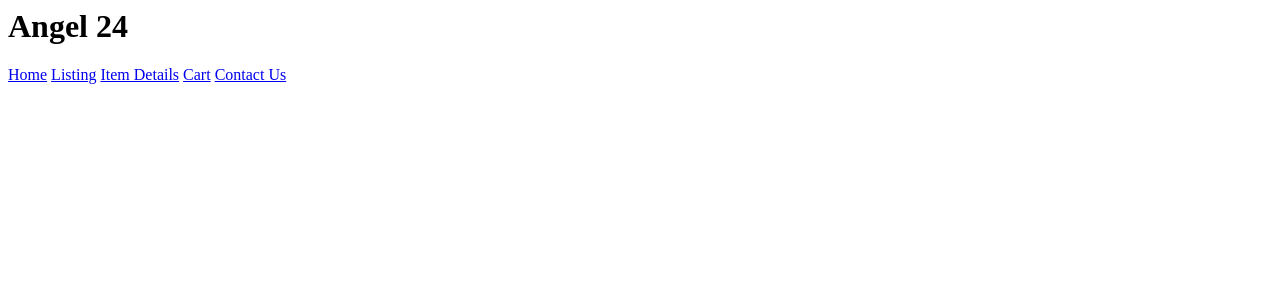
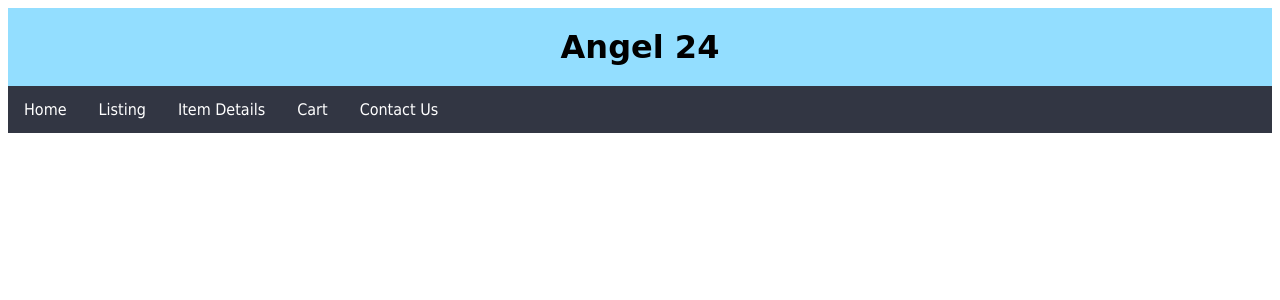
Before and after one commit to Raymond920/Angel_24, a PHP site: page / in a window 1280 px wide. Shown: the top 300 px of the page. Run offline with PHP 8.4, Linux system fonts and the light colour scheme.

Commit message:
done navigation

```diff
--- a/cart/index.php
+++ b/cart/index.php
@@ -6,5 +6,6 @@
         <header>
             <h1>Cart</h1>
         </header>
+        <?php include('../includes/navigation.php'); ?>
     </body>
 </html>
--- a/contact/index.php
+++ b/contact/index.php
@@ -6,5 +6,6 @@
         <header>
             <h1>Contact Us</h1>
         </header>
+        <?php include('../includes/navigation.php'); ?>
     </body>
 </html>
--- a/includes/navigation.php
+++ b/includes/navigation.php
@@ -1,17 +1,48 @@
 <style>
+    .first-color {
+        background: #323643;
+    }
+
+    .second-color {
+        background: #606470;
+    }
+
+    .third-color {
+        background: #93deff;
+    }
+
+    .fourth-color {
+        background: #f7f7f7;
+    }
+
     ul {
         list-style-type: none;
         margin: 0;
         padding: 0;
+        overflow: hidden;
     }
     li {
-        display: inline;
+        float: left;
     }
+
+    li a {
+        display: block;
+        color: white;
+        text-align: center;
+        padding: 14px 16px;
+        text-decoration: none;
+        font-family: 'Tahoma', sans-serif;
+    }
+
+    li a:hover {
+        background-color: #606470;
+    }
+
 </style>
 
 
 <nav>
-    <ul>
+    <ul class="first-color">
         <li><a href="/Angel_24">Home</a></li>
 		<li><a href="/Angel_24/listing">Listing</a></li>
 		<li><a href="/Angel_24/item">Item Details</a></li>
--- a/index.php
+++ b/index.php
@@ -1,11 +1,22 @@
+<!DOCTYPE html>
 <html>
     <head>
         <title>Angel 24</title>
+        <style>
+            .header {
+                font-family: 'bradley hand', cursive;
+                text-align: center;
+                background-color: #93deff;
+                padding: 20px;
+                margin: 0px;
+                font-size: 2em;
+            }
+        </style>
     </head>
     <body>
-        <header>
-            <h1>Angel 24</h1>
-        </header>
-        <?php include('includes/navigation.php'); ?>
+        <div style="background-color: #93deff;">
+            <h1 class="header">Angel 24</h1>
+            <?php include('includes/navigation.php'); ?>
+        </div>
     </body>
 </html>
--- a/item/index.php
+++ b/item/index.php
@@ -6,5 +6,6 @@
         <header>
             <h1>Item Details</h1>
         </header>
+        <?php include('../includes/navigation.php'); ?>
     </body>
 </html>
--- a/listing/index.php
+++ b/listing/index.php
@@ -6,5 +6,6 @@
         <header>
             <h1>Listing</h1>
         </header>
+        <?php include('../includes/navigation.php'); ?>
     </body>
 </html>
```
